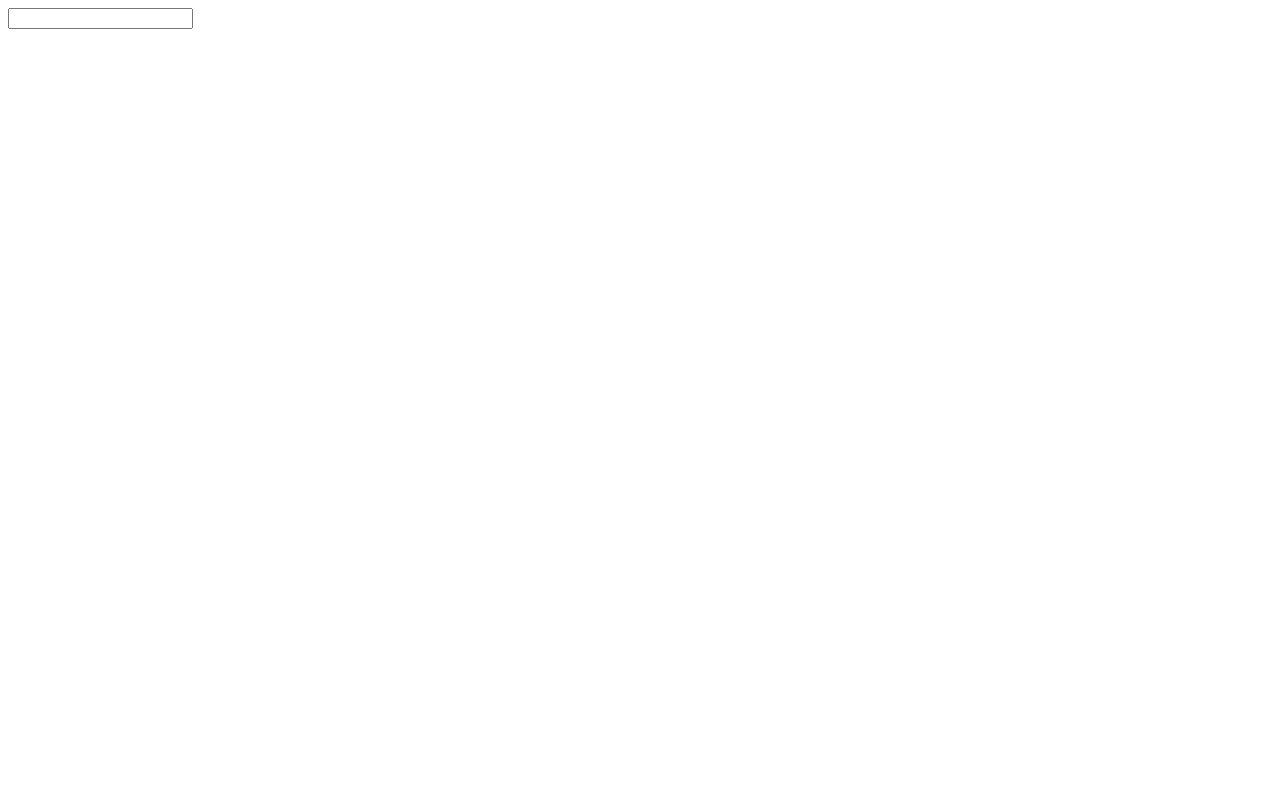
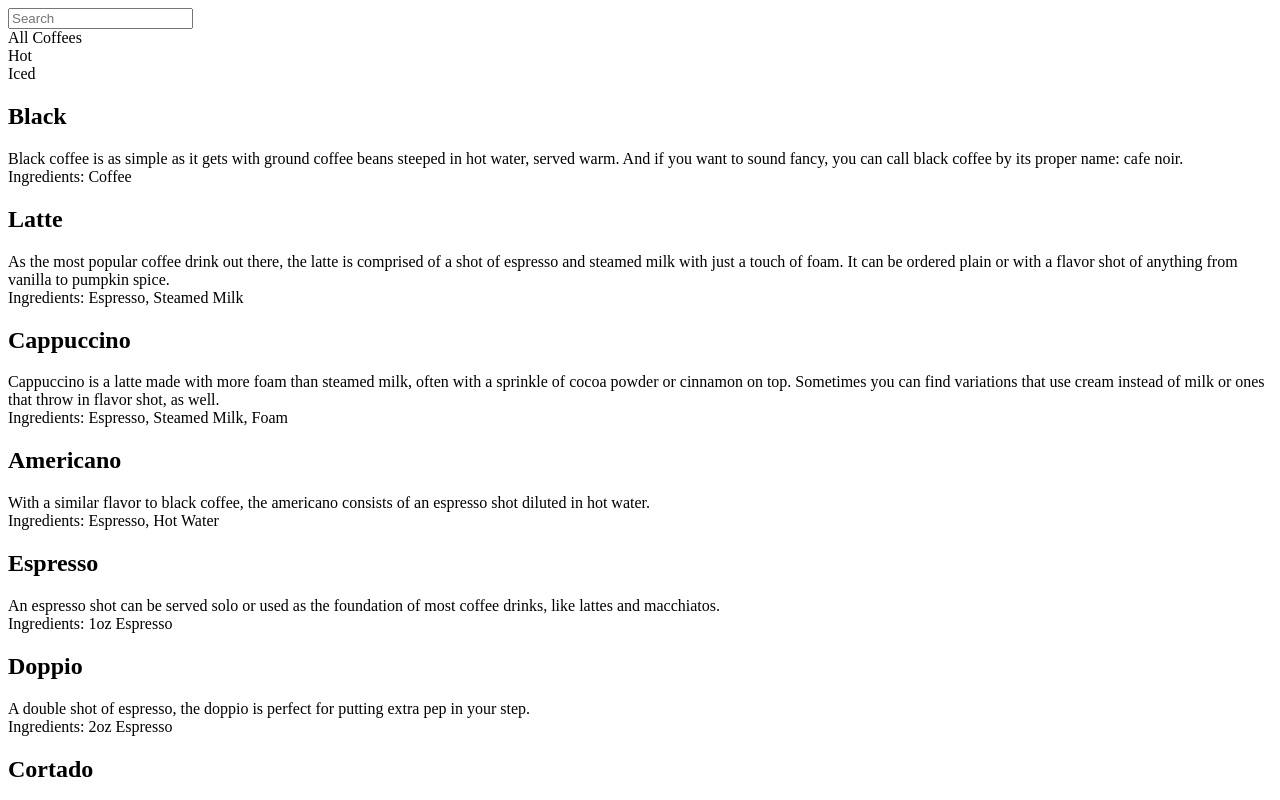
Before and after one commit to cankutlusr/kloia-coffee-list-app, a React (Create React App) app: page / in a window 1280 px wide. Shown: the top 800 px of the page. Built offline with nearby package versions, Linux system fonts and the light colour scheme.

Commit message:
kloia: search and category system added

```diff
--- a/src/app/components/menu/index.js
+++ b/src/app/components/menu/index.js
@@ -2,11 +2,11 @@ import NavLink from "../../shared/navlink";
 import { useHistory } from "react-router"
 import { StyledMenu } from "./styles";
 
-const Menu = ({items, active, ...props}) => {
+const Menu = ({items, ...props}) => {
     const history = useHistory();
     return (
         <StyledMenu {...props}>
-            {items?.map((item, index) => (<NavLink key={index} active={active} onClick={() => history.push('/c/' + item)} label={item} />))}
+            {items?.map((item, index) => (<NavLink key={index} activeClassName="selected" onClick={() => history.push('/c/' + item.toLowerCase())} label={item} />))}
         </StyledMenu>
     )
 }
--- a/src/app/components/sidebar/index.js
+++ b/src/app/components/sidebar/index.js
@@ -1,15 +1,31 @@
-
+import React,{useEffect} from 'react'
 import Menu from "../../components/menu";
 import Search from "../../shared/input";
 import StyledSidebar from "./styles/index";
+import {useCoffees} from '../../context/coffees'
 
 const Sidebar = ({...props}) => {
+    const {categories,filteredCoffees,setFilteredCoffees,filteredSearchCoffees,setFilteredSearchCoffees} = useCoffees();
+
+    useEffect(() => {
+        setFilteredSearchCoffees(filteredCoffees);
+    },[])
+
+    const handleSearch = (text) => {
+        if(text?.length > 0){
+            const filtered = filteredCoffees.filter(coffee => coffee.title.toLowerCase().includes(text.toLowerCase()))
+            setFilteredCoffees(filtered)
+        }
+        else if(text?.length === 0){
+            setFilteredCoffees(filteredSearchCoffees)
+        }
+    }
     return (
         <StyledSidebar {...props}>
             {
                 <>
-                    <Search/>
-                    <Menu/>
+                    <Search placeholder="Search" onChange={e => handleSearch(e.target.value)}/>
+                    <Menu items={categories}/>
                 </>
             }
         </StyledSidebar>
--- a/src/app/context/coffees.js
+++ b/src/app/context/coffees.js
@@ -4,10 +4,10 @@ const CoffeesContext = React.createContext()
 
 export const CoffeesProvider = ({children}) => {
     const [coffees] = useState(db.coffees)
-    console.log(db.coffees);
+    const [filteredCoffees,setFilteredCoffees] = useState([])
+    const [filteredSearchCoffees,setFilteredSearchCoffees] = useState([])
     const [categories] = useState(db.categories)
-    console.log(db.categories);
-    const values = {coffees,categories}
+    const values = {coffees,categories,filteredCoffees,setFilteredCoffees,filteredSearchCoffees,setFilteredSearchCoffees}
     return <CoffeesContext.Provider value={values}>{children}</CoffeesContext.Provider>
 }
 
--- a/src/app/page/coffee-list/Coffees.js
+++ b/src/app/page/coffee-list/Coffees.js
@@ -1,13 +1,44 @@
-
+import React,{useEffect} from 'react'
 import PageLayout from "../../shared/page-layout/index";
 import Sidebar from "../../components/sidebar"
 import Content from "../../components/content"
+import {useCoffees} from '../../context/coffees'
 
-const Coffees = () => {
+const Coffees = (props) => {
+    const {coffees,filteredCoffees,setFilteredCoffees,filteredSearchCoffees,setFilteredSearchCoffees} = useCoffees();
+    useEffect(() => {
+        if(props.match.params.category && props.match.params.category !== "all coffees"){
+            const filtered = filteredCoffees.filter(coffee => coffee.category === props.match.params.category)
+            setFilteredCoffees(filtered)
+            setFilteredSearchCoffees(filtered);
+        }
+        else{
+            setFilteredCoffees(coffees)
+            setFilteredSearchCoffees(coffees);
+        }
+    },[])
+
+    useEffect(() => {
+        if(props.match.params.category && props.match.params.category !== "all coffees"){
+            const filtered = coffees.filter(coffee => coffee.category === props.match.params.category)
+            setFilteredCoffees(filtered)
+            setFilteredSearchCoffees(filtered);
+        }
+        else{
+            setFilteredSearchCoffees(coffees);
+            setFilteredCoffees(coffees)
+        }
+    },[props.match.params.category])
+
     return (
         <PageLayout
             sidebar={<Sidebar/>}
-            content={<Content/>}
+            content={
+                <>
+                {filteredCoffees?.map((coffee,index) => <Content key={index} header={coffee.title} description={coffee.description} ingredients={`Ingredients: ${coffee.ingredients.join(", ")}`}  /> )}
+                {filteredCoffees.length === 0 && <div>No Coffee Found :`(`</div>}
+                </>
+            }
         />
     )
 }
--- a/src/db/index.js
+++ /dev/null
@@ -1 +0,0 @@
-import coffeeDB from './coffeeDB'
```
